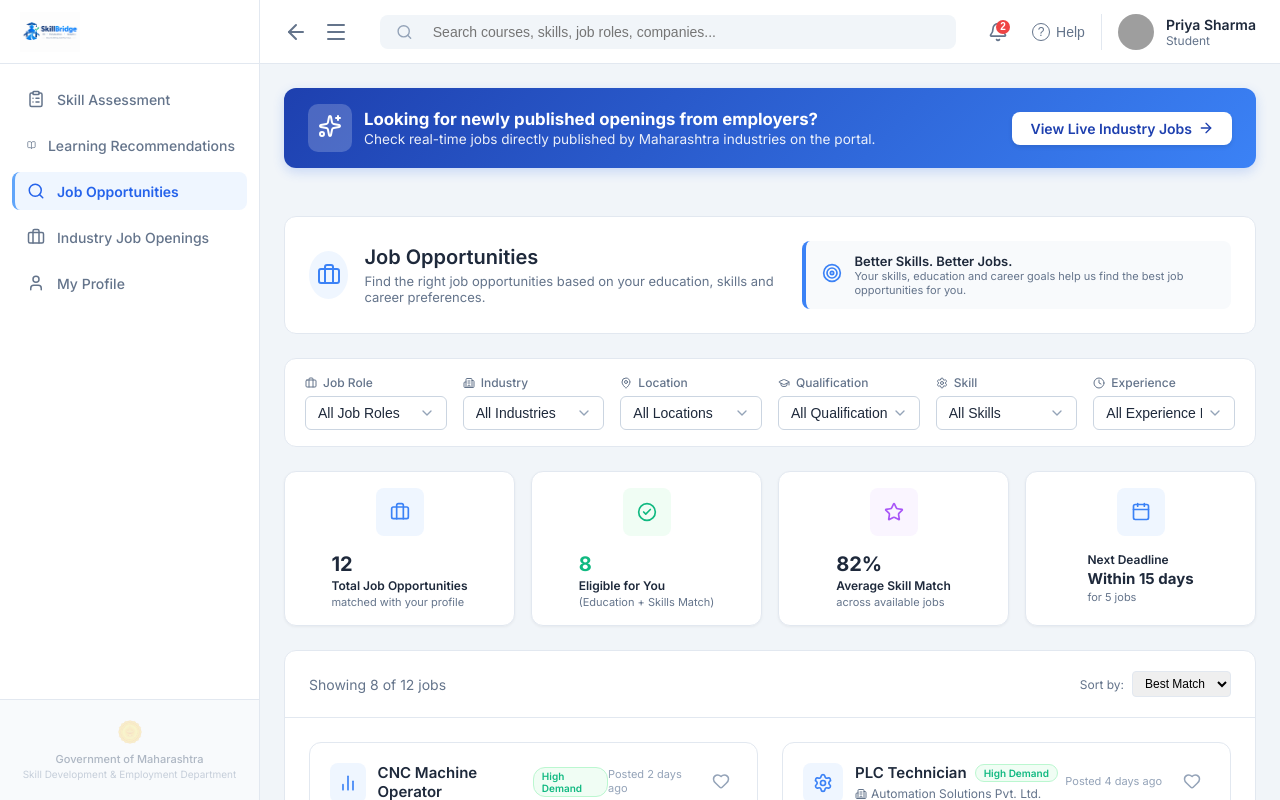
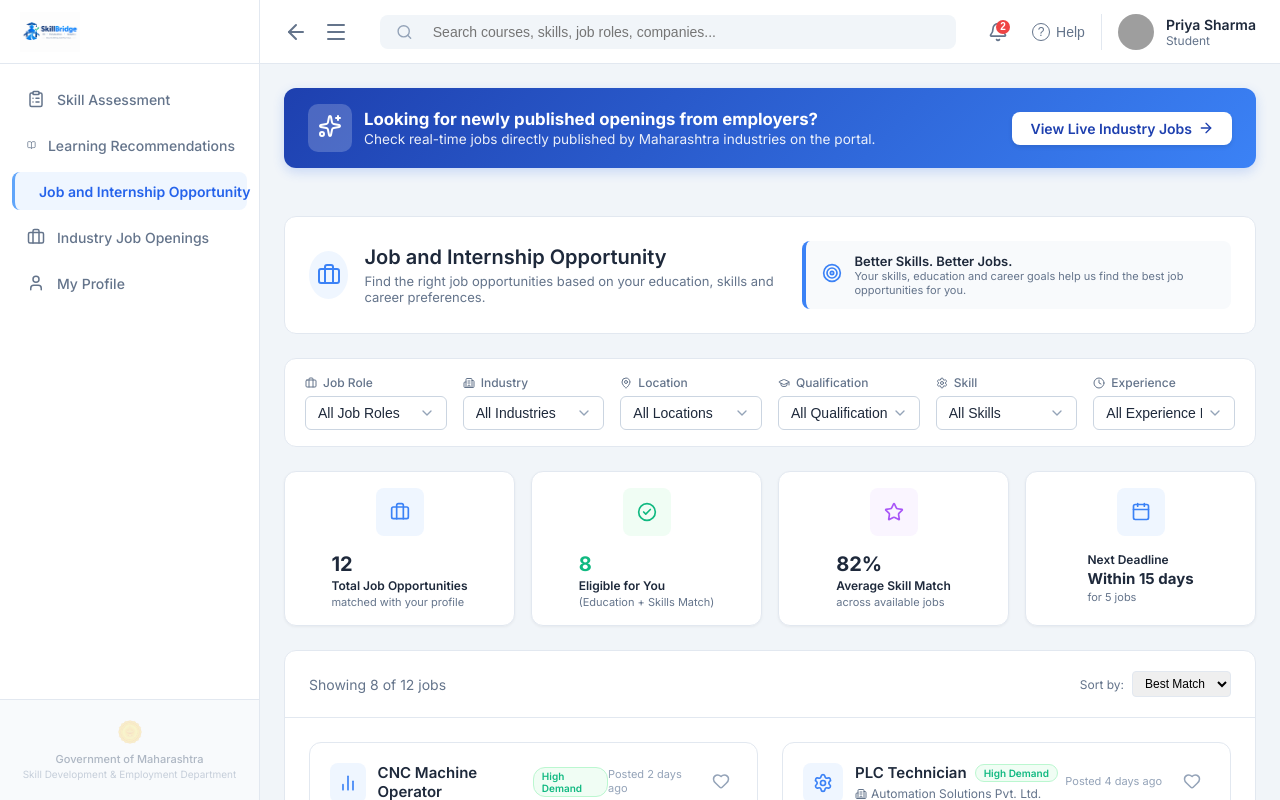
Before and after one commit to Himanshu-tech1/sih_web, a React (Vite) app: page /student/dashboard/jobs in a window 1280 px wide. Built offline with nearby package versions, Linux system fonts and the light colour scheme; grey boxes are pictures that could not be loaded.

Commit message:
Update Student Jobs: Rename to Job and Internship Opportunity, add Internship and Online filters

```diff
--- a/src/layouts/StudentLayout.jsx
+++ b/src/layouts/StudentLayout.jsx
@@ -28,7 +28,7 @@ const StudentLayout = () => {
             <BookOpen size={18} /> Learning Recommendations
           </NavLink>
           <NavLink to="/student/dashboard/jobs" className={({ isActive }) => `nav-item ${isActive ? 'active' : ''}`} onClick={() => window.innerWidth <= 1024 && setIsSidebarCollapsed(true)}>
-            <Search size={18} /> Job Opportunities
+            <Search size={18} /> Job and Internship Opportunity
           </NavLink>
           <NavLink to="/student/dashboard/industry-jobs" className={({ isActive }) => `nav-item ${isActive ? 'active' : ''}`} onClick={() => window.innerWidth <= 1024 && setIsSidebarCollapsed(true)}>
             <Briefcase size={18} /> Industry Job Openings
--- a/src/pages/student/StudentJobs.jsx
+++ b/src/pages/student/StudentJobs.jsx
@@ -58,7 +58,7 @@ const StudentJobs = () => {
             <Briefcase size={24} />
           </div>
           <div>
-            <h1>Job Opportunities</h1>
+            <h1>Job and Internship Opportunity</h1>
             <p>Find the right job opportunities based on your education, skills and career preferences.</p>
           </div>
         </div>
@@ -78,6 +78,7 @@ const StudentJobs = () => {
           <div className="select-wrapper">
             <select>
               <option>All Job Roles</option>
+              <option>Internship</option>
               <option>CNC Machine Operator</option>
               <option>PLC Technician</option>
               <option>Industrial Electrician</option>
@@ -107,6 +108,7 @@ const StudentJobs = () => {
           <div className="select-wrapper">
             <select>
               <option>All Locations</option>
+              <option>Online</option>
               <option>Pune, Maharashtra</option>
               <option>Mumbai, Maharashtra</option>
               <option>Nashik, Maharashtra</option>
```
